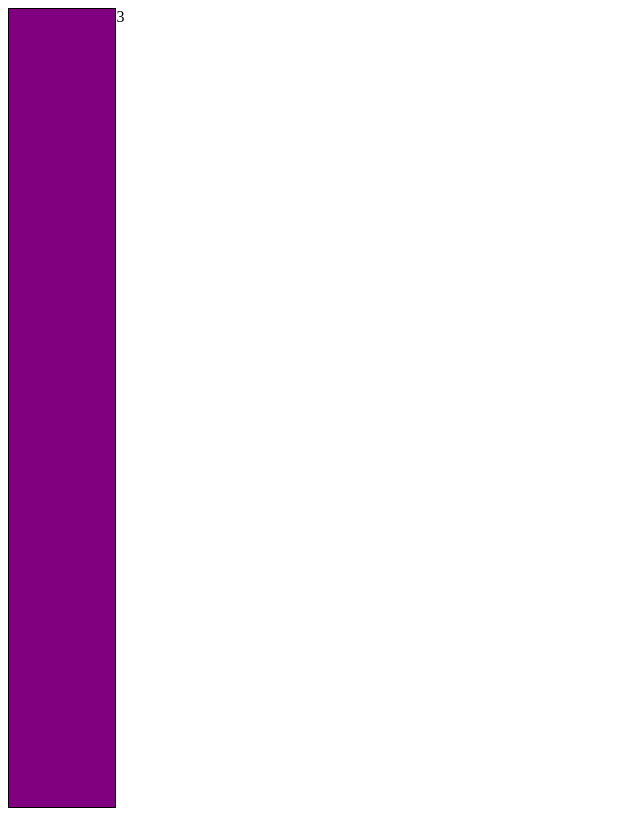
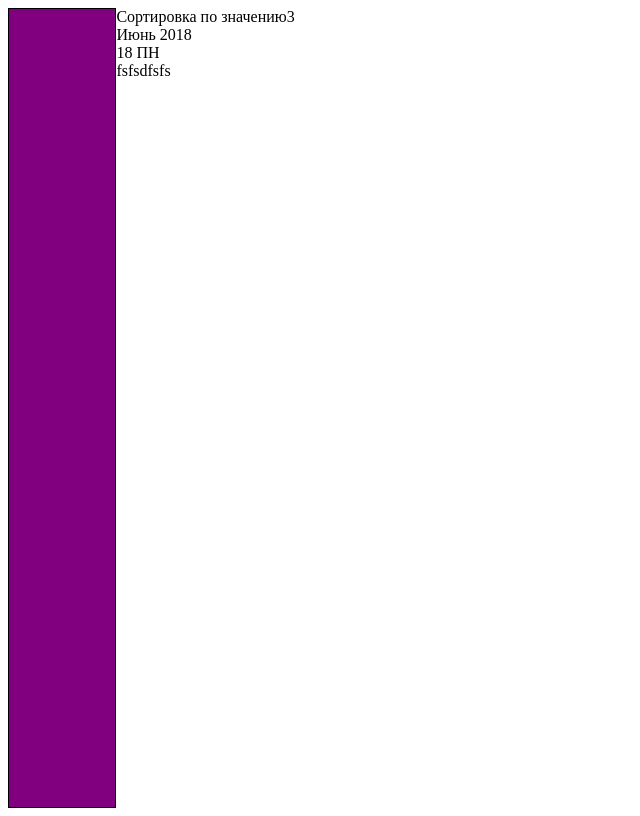
Before and after one commit to Kaj1rr/WEB, a plain HTML site: page Project/index.html in a window 1280 px wide. Shown: the whole page, without its empty margins (0-640 px from the left). Drawn offline with Linux system fonts and the light colour scheme.

Commit message:
Update index.html

```diff
--- a/Project/index.html
+++ b/Project/index.html
@@ -13,16 +13,15 @@
             <div class = "sidebar_icon"></div>
         </section>
         <section class = "navbar">
-            <div class = "search">
-
-            </div>
-
-            <div class = "date">
-
-            </div>
-
-            <div class = "discription">
-
+            <div class = "search"> Сортировка по значению
+                <div class = "date"> Июнь 2018
+                    <div class = "discription__date">
+                        18 ПН
+                    </div>
+                    <div class = "discription__text">
+                        fsfsdfsfs
+                    </div>
+                </div>
             </div>
         </section>
 
```
